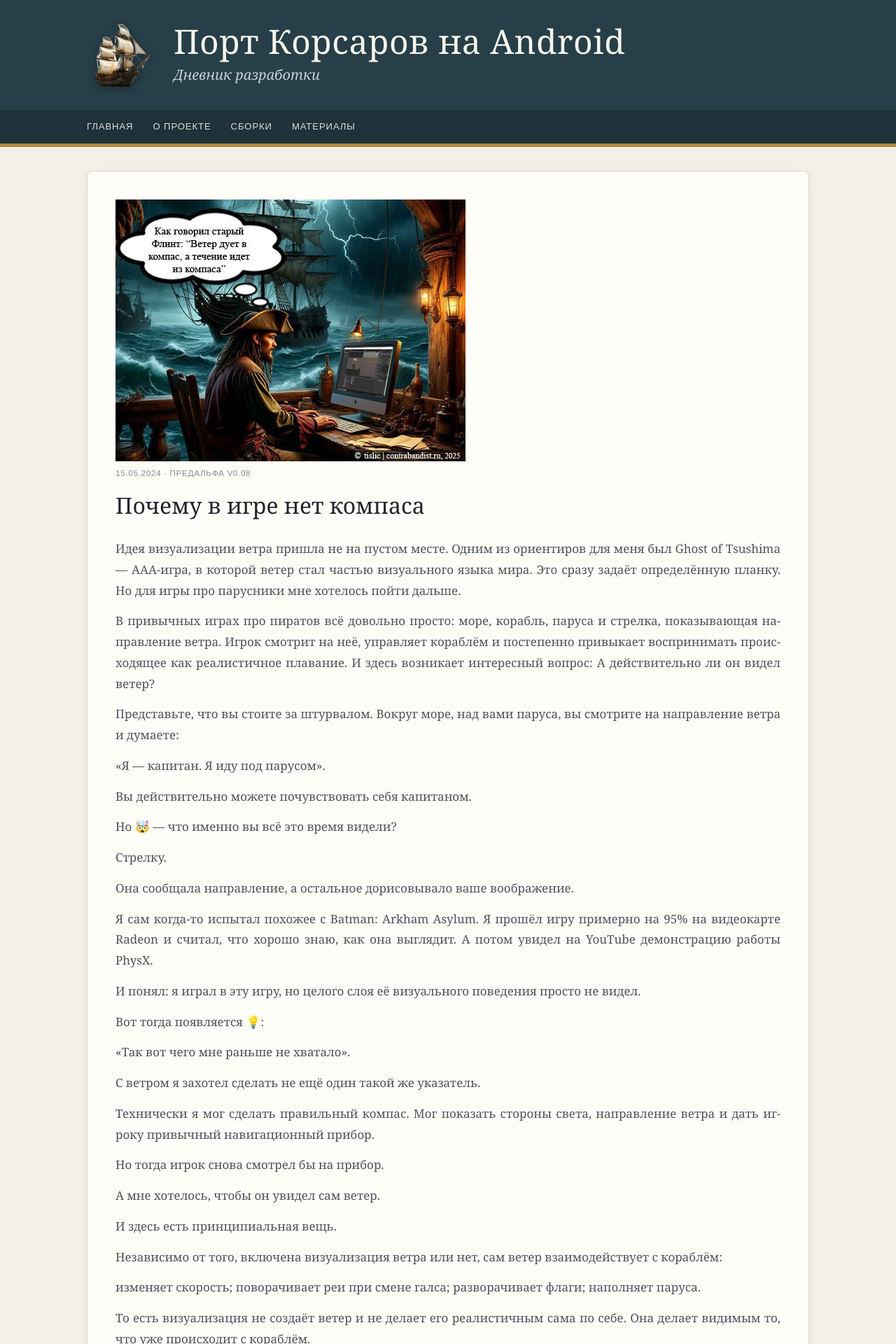
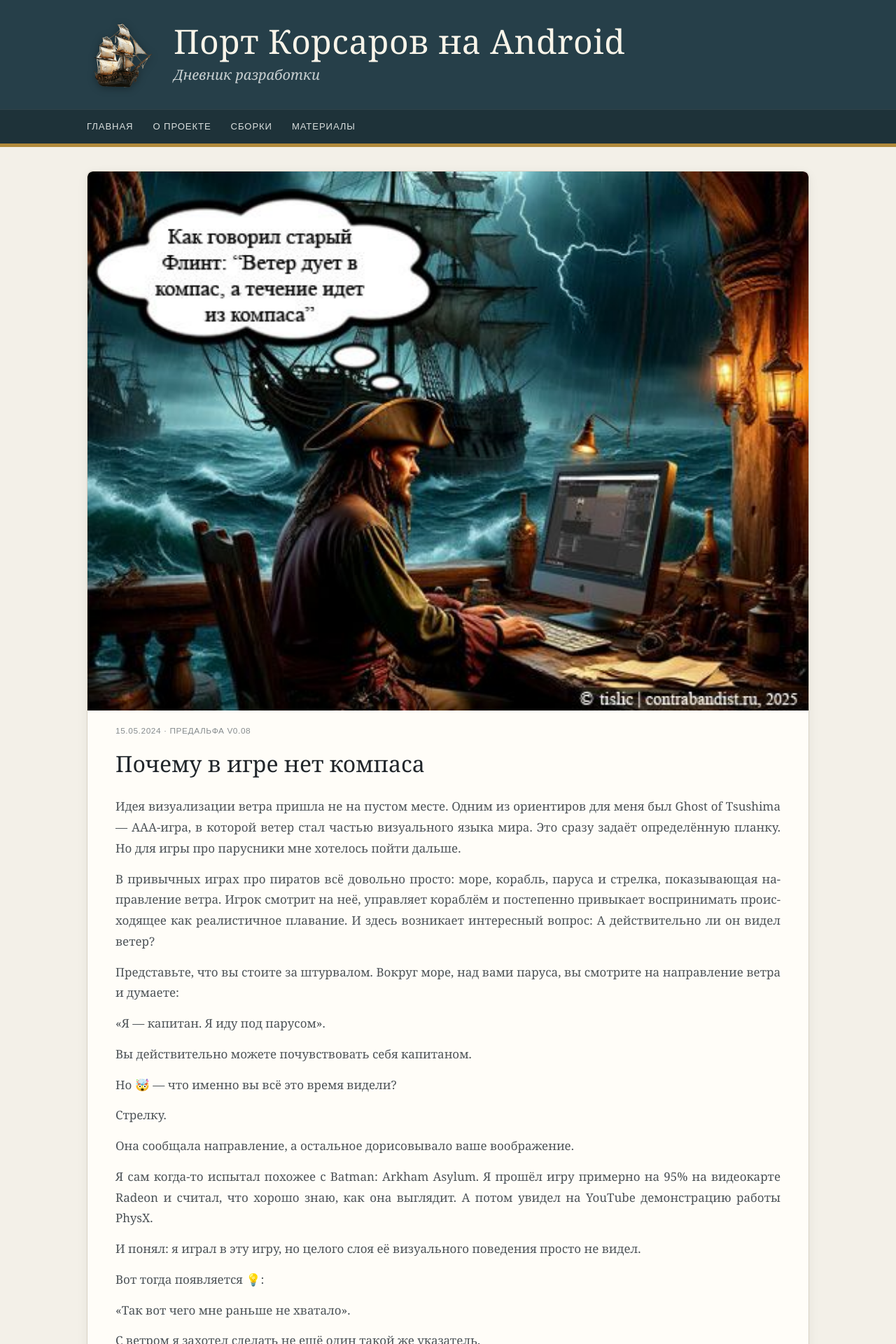
Before and after one commit to tislic/SeaDogsPort, a Jekyll site: the page built from _posts/2024-05-15-v08.md, in a window 1280 px wide. Shown: the top 1920 px of the page at 70% size. Built offline with Jekyll 4.4.1, drawn with Linux system fonts in a browser that asks for light colours.

Commit message:
Update style.css
/* ═══ ОБЛОЖКА СТАТЬИ (картинка в начале поста) ═══ */
.post-hero {
  display: block;
  margin: -40px -40px 20px;   /* вылезает на всю ширину карточки (padding у .post = 40px) */
  overflow: hidden;
  border-radius: 8px 8px 0 0;  /* скругление сверху, как у .panel */
}

.post-hero img {
  width: 100%;
  height: auto;              /* или фиксированная высота, если хочешь */
  display: block;
  object-fit: cover;
}

/* На мобильном — меньше отступы */
@media(max-width:760px){
  .post-hero {
    margin: -22px -20px 18px;  /* на мобильном padding у .post = 22px 20px */
  }
}

```diff
--- a/assets/style.css
+++ b/assets/style.css
@@ -189,3 +189,25 @@ a{color:inherit}
     margin: 1em auto;
   }
 }
+
+/* ═══ ОБЛОЖКА СТАТЬИ (картинка в начале поста) ═══ */
+.post-hero {
+  display: block;
+  margin: -40px -40px 20px;   /* вылезает на всю ширину карточки (padding у .post = 40px) */
+  overflow: hidden;
+  border-radius: 8px 8px 0 0;  /* скругление сверху, как у .panel */
+}
+
+.post-hero img {
+  width: 100%;
+  height: auto;              /* или фиксированная высота, если хочешь */
+  display: block;
+  object-fit: cover;
+}
+
+/* На мобильном — меньше отступы */
+@media(max-width:760px){
+  .post-hero {
+    margin: -22px -20px 18px;  /* на мобильном padding у .post = 22px 20px */
+  }
+}
```
